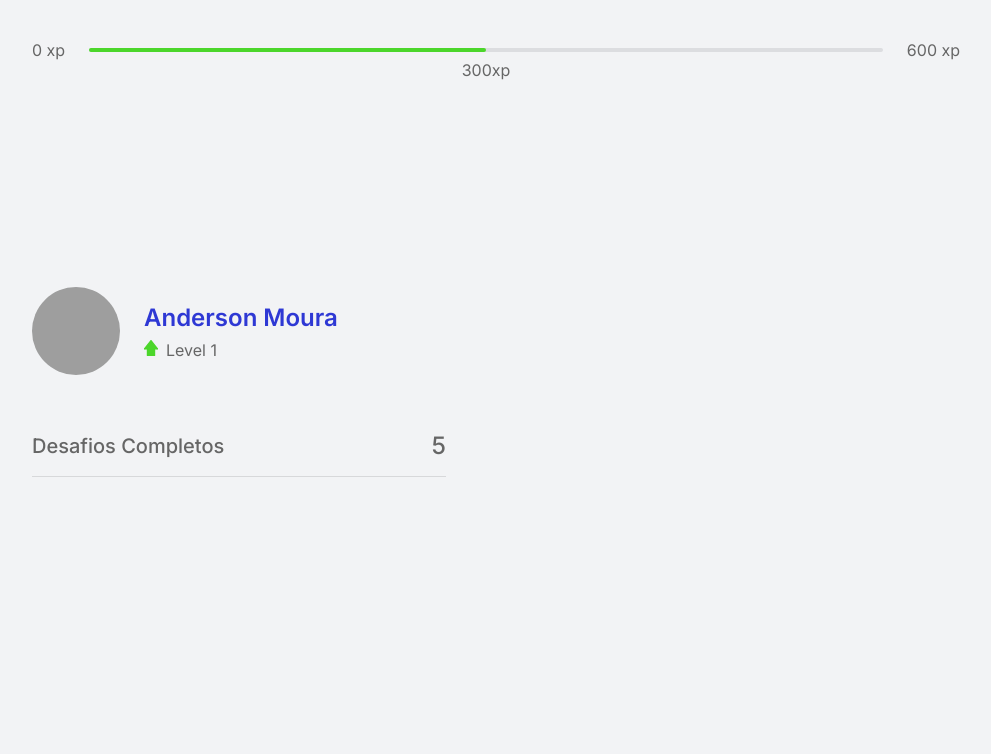
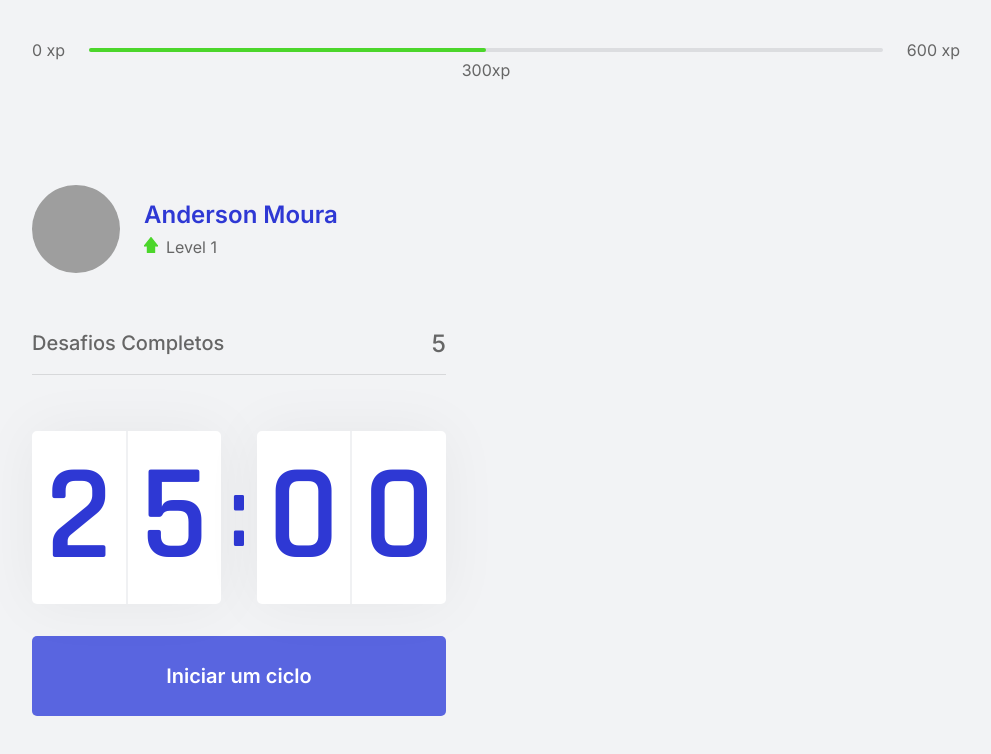
Before and after one commit to andersonmwp/NWL4, a Next.js app: page / in a window 1280 px wide. Shown: the top 754 px of the page, without its empty margins (144-1135 px from the left). Built offline with nearby package versions, Linux system fonts and the light colour scheme; grey boxes are pictures that could not be loaded.

Commit message:
:sparkles: criado o componente Countdown

```diff
--- /dev/null
+++ b/src/components/Countdown.tsx
@@ -0,0 +1,23 @@
+import styles from '../styles/components/Countdown.module.css';
+
+export function Countdown () {
+    return (
+        <div>
+            <div className={styles.countdownContainer}>
+                <div>
+                    <span>2</span>
+                    <span>5</span>
+                </div>
+                <span>:</span>
+                <div>
+                    <span>0</span>
+                    <span>0</span>
+                </div>
+            </div>
+
+            <button type="button" className={styles.CountdownButton}>
+                Iniciar um ciclo
+            </button>
+        </div>
+    );
+}
--- a/src/pages/_document.tsx
+++ b/src/pages/_document.tsx
@@ -5,6 +5,8 @@
         return (
             <Html>
                 <Head>
+                    <link rel="shortcut icon" href="favicon.png" type="image/png" />
+
                     <link rel="preconnect" href="https://fonts.gstatic.com" />
                     <link href="https://fonts.googleapis.com/css2?family=Inter:wght@400;500;600&family=Rajdhani:wght@600&display=swap" rel="stylesheet" />
                 </Head>
--- a/src/pages/index.tsx
+++ b/src/pages/index.tsx
@@ -1,18 +1,26 @@
 import { CompletedChallenges } from '../components/CompletedChallenges';
+import { Countdown } from '../components/Countdown';
 import { ExperienceBar } from '../components/ExperienceBar';
 import { Profile } from '../components/Profile';
+
+import Head from 'next/head';
 
 import styles from '../styles/pages/Home.module.css';
 
 export default function Home() {
   return (
     <div className={styles.container}>
+      <Head>
+        <title>Início | move.it</title>
+      </Head>
+
       <ExperienceBar />
 
       <section>
         <div>
           <Profile/>
           <CompletedChallenges />
+          <Countdown />
         </div>
         <div>
 
--- /dev/null
+++ b/src/styles/components/Countdown.module.css
@@ -0,0 +1,64 @@
+.countdownContainer {
+    display: flex;
+    align-items: center;
+    font-family: Rajdhani;
+    font-weight: 600;
+    color: var(--title);
+}
+
+.countdownContainer > div {
+    flex: 1;
+
+    display: flex;
+    align-items: center;
+    justify-content: space-evenly;
+
+    background: var(--white);
+    box-shadow: 0 0 60px rgba(0, 0, 0, 0.05);
+    border-radius: 5px;
+    font-size: 8.5rem;
+    text-align: center;
+}
+
+.countdownContainer > div span {
+    flex: 1;
+}
+
+.countdownContainer > div span:first-child {
+    border-right: 1px solid #f0f1f3;
+}
+
+.countdownContainer > div span:last-child {
+    border-left: 1px solid #f0f1f3;
+}
+
+.countdownContainer > span {
+    font-size: 6.25rem;
+    margin: 0 0.5rem;
+}
+
+.CountdownButton {
+    width: 100%;
+    height: 5rem;
+
+    margin-top: 2rem;
+
+    display: flex;
+    align-items: center;
+    justify-content: center;
+
+    border: 0;
+    border-radius: 5px;
+
+    background: var(--blue);
+    color: var(--white);
+
+    font-size: 1.25rem;
+    font-weight: 600;
+
+    transition: background-color 0.2s;
+}
+
+.CountdownButton:hover {
+    background: var(--blue-dark);
+}
--- a/src/styles/components/Profile.module.css
+++ b/src/styles/components/Profile.module.css
@@ -1,6 +1,8 @@
 .profileContainer {
     display: flex;
     align-items: center;
+
+    margin-top: 5rem;
 }
 
 .profileContainer > img {
```
